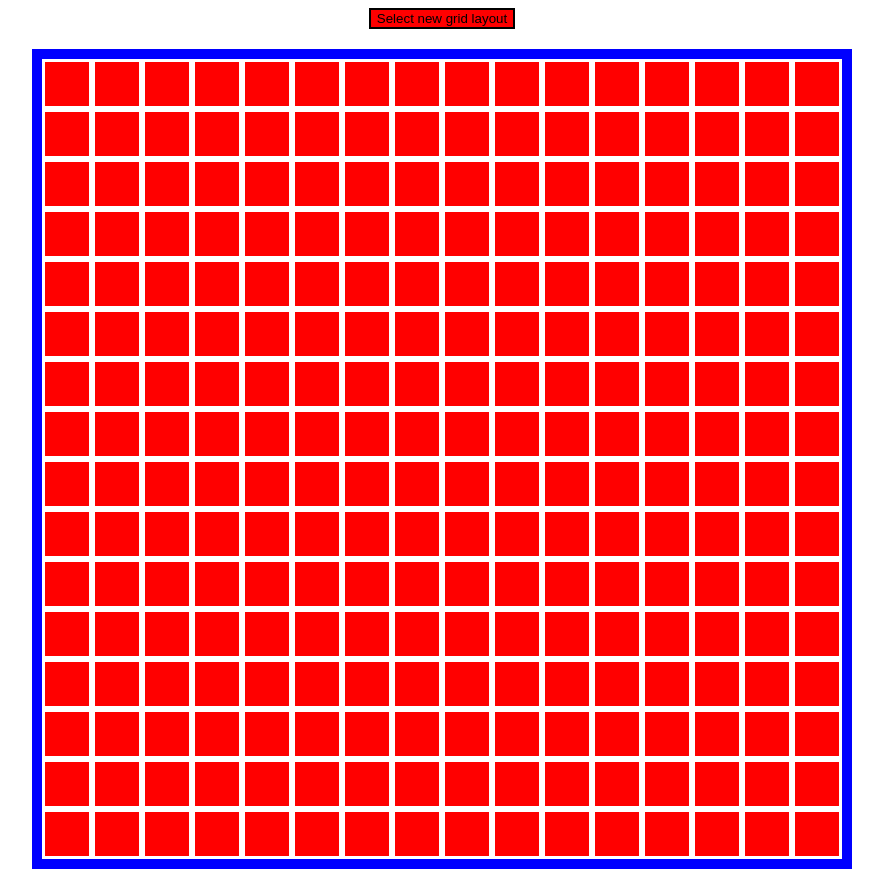
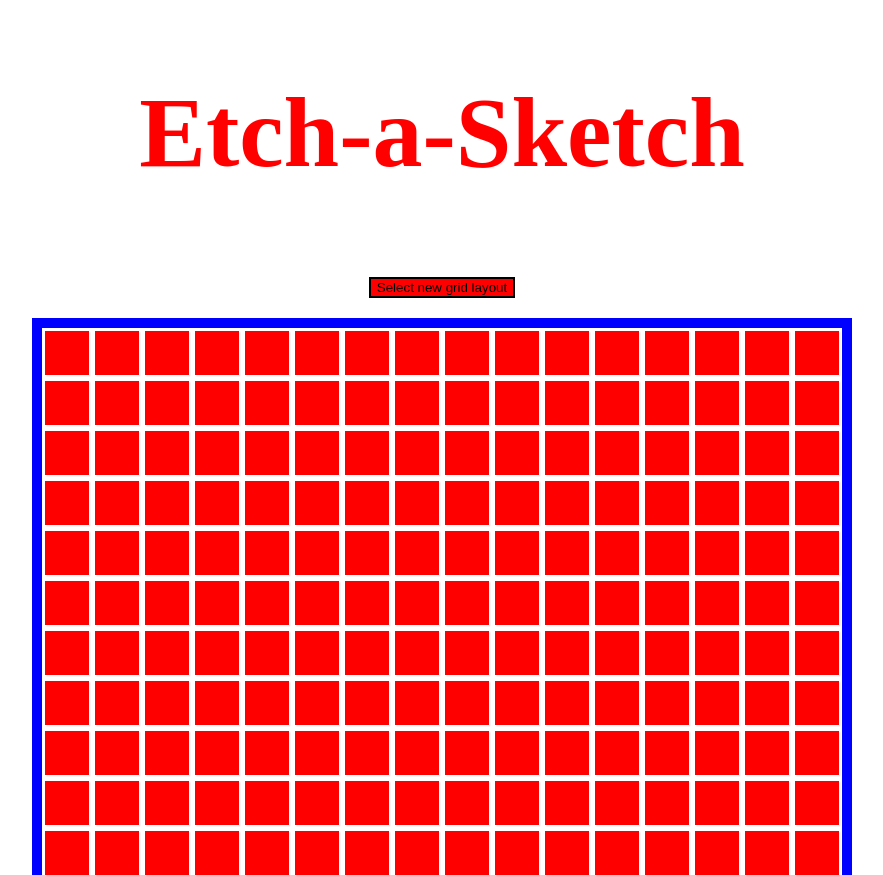
Before and after one commit to RaduFilip16/Etch-a-Sketch, a plain HTML site: page index.html in a window 1280 px wide. Shown: the top 875 px of the page, without its empty margins (206-1089 px from the left). Drawn offline with Linux system fonts and the light colour scheme.

Commit message:
Add page header

```diff
--- a/index.html
+++ b/index.html
@@ -8,6 +8,7 @@
     <link rel="stylesheet" href="style.css" ></link>
 </head>
 <body>
+    <h1>Etch-a-Sketch</h1>
     <button class="btn" type="button">Select new grid layout</button>
     <div class="container"></div>
     <script src="script.js"></script>
--- a/style.css
+++ b/style.css
@@ -3,6 +3,10 @@ html,body{
     width: 100%;
 }
 
+h1{
+    font-size: 100px;
+    color: red;
+}
 body{
     display: flex;
     /*justify-content: space-around;*/
```
